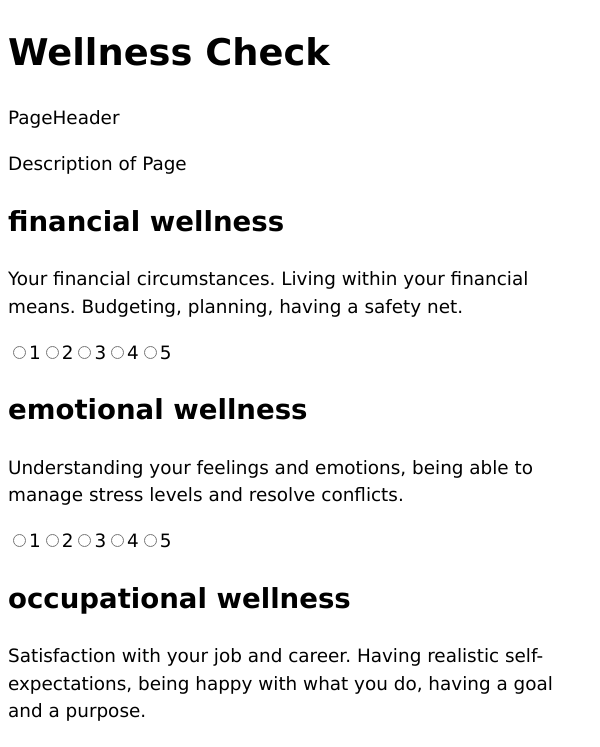
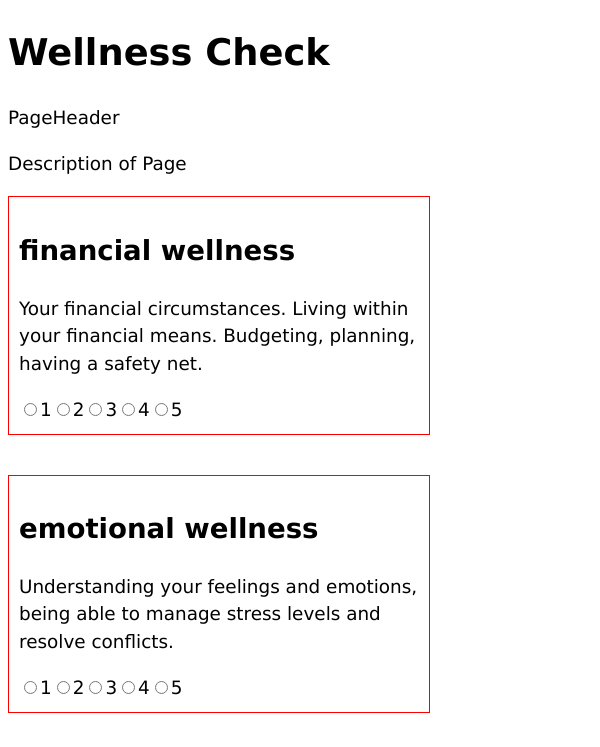
Before and after one commit to IraShy/wellness-check, a React (Vite) app: page / in a window 600 px wide. Shown: the top 747 px of the page. Built offline with nearby package versions, Linux system fonts and the light colour scheme.

Commit message:
design: add flex wrap to cards layout

```diff
--- a/src/styles/index.css
+++ b/src/styles/index.css
@@ -6,11 +6,26 @@ body {
   line-height: 1.5;
 }
 
+.area-cards {
+  display: flex;
+  flex-wrap: wrap;
+  gap: 64px;
+}
+
+.assessment-card {
+  max-width: 400px;
+  border: 1px red solid; /* TO DO */
+  padding: 10px; /* TO DO */
+}
+
 /* Screen responsive styles */
 
 @media screen and (max-width: 600px) {
   body {
     font-size: 1rem;
+  }
+  .area-cards {
+    gap: 32px;
   }
 }
 
@@ -18,4 +33,7 @@ body {
   body {
     font-size: 1.15rem;
   }
+  .area-cards {
+    gap: 40px;
+  }
 }
```
